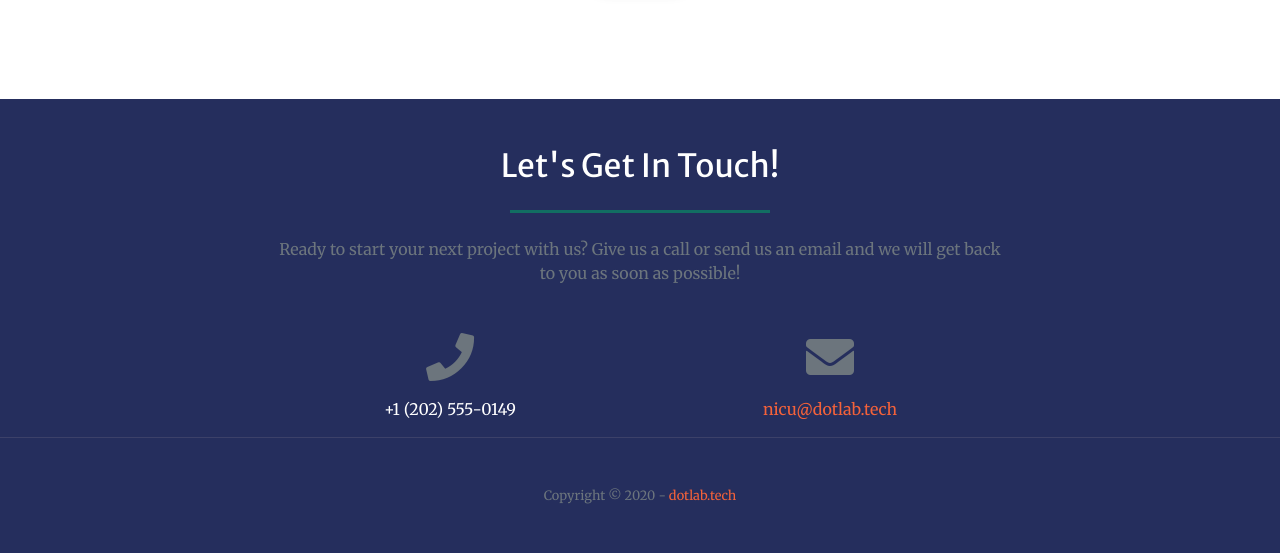
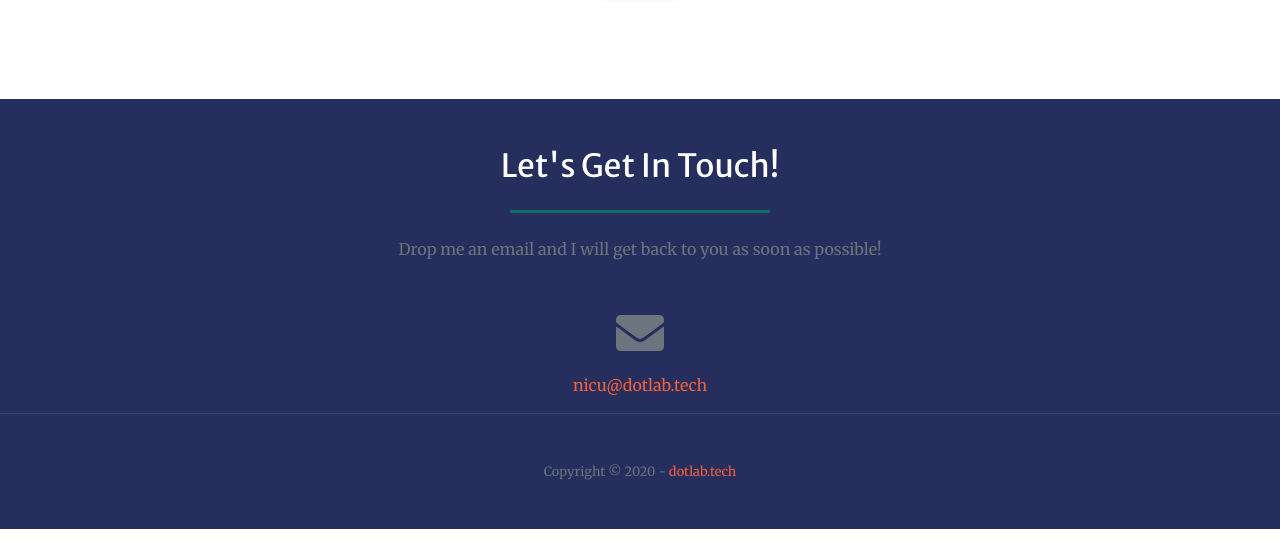
Before and after one commit to snmadalin/newapp, a Flask app: template templates/index.html in a window 1280 px wide. Shown: the part 2031-2584 px from the top of the page. After the commit the page ends 2560 px from the top, so only its background shows below. Run offline with Flask 2, Linux system fonts and the light colour scheme; the template is opened without the code that fills it: most values are stand-ins (such as "Sample title", 1, 10 or a date in 2020); parts of the project's set-up code (start-up, migrations or seed data) failed here and were passed over; some libraries are stand-ins or nearby versions.

Commit message:
Add files via upload

```diff
--- a/templates/index.html
+++ b/templates/index.html
@@ -63,7 +63,7 @@
           <hr class="divider my-6">
         </div>
         <div class="col-lg-8 align-self-baseline">
-          <a class="btn btn-primary btn-xl js-scroll-trigger" href="#predict-sec">{{ prediction_text }}</a>
+          <button class="btn btn-primary btn-xl js-scroll-trigger" href="#predict-sec">{{ prediction_text }}</button>
         </div>
       </div>
     </div>
@@ -219,15 +219,15 @@
         <div class="col-lg-8 text-center">
           <h2 class="mt-0">Let's Get In Touch!</h2>
           <hr class="divider my-4">
-          <p class="text-muted mb-5">Ready to start your next project with us? Give us a call or send us an email and we will get back to you as soon as possible!</p>
+          <p class="text-muted mb-5">Drop me an email and I will get back to you as soon as possible!</p>
         </div>
       </div>
       <div class="row">
-        <div class="col-lg-4 ml-auto text-center mb-5 mb-lg-0">
+        <!--<div class="col-lg-4 ml-auto text-center mb-5 mb-lg-0">
           <i class="fas fa-phone fa-3x mb-3 text-muted"></i>
           <div>+1 (202) 555-0149</div>
-        </div>
-        <div class="col-lg-4 mr-auto text-center">
+        </div>-->
+        <div class="col-lg-12 mr-auto text-center">
           <i class="fas fa-envelope fa-3x mb-3 text-muted"></i>
           <!-- Make sure to change the email address in anchor text AND the link below! -->
           <a class="d-block" href="mailto:nicu@dotlab.tech">nicu@dotlab.tech</a>
```
